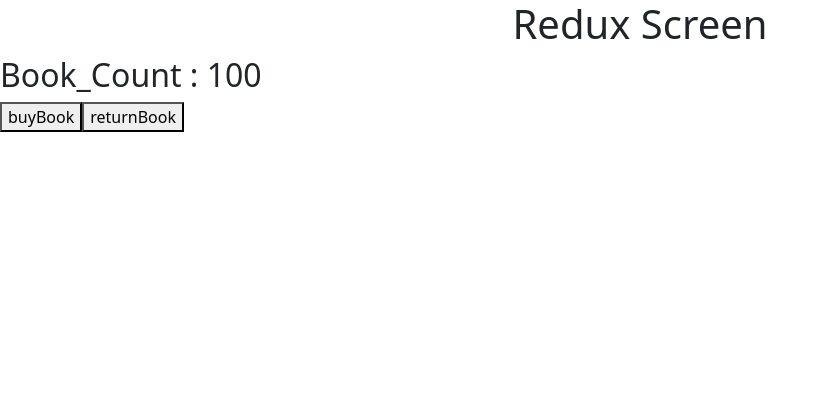
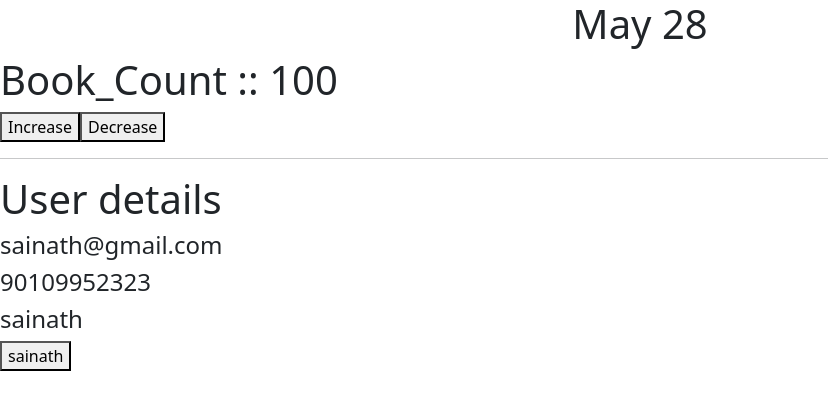
Before and after one commit to sainath-07/reactClasses, a React (Create React App) app: page / in a window 1280 px wide. Shown: the top 410 px of the page, without its empty margins (0-828 px from the left). Built offline with nearby package versions, Linux system fonts and the light colour scheme.

Commit message:
userdetails

```diff
--- a/src/App.js
+++ b/src/App.js
@@ -1,11 +1,12 @@
 
 import ReactLayer from "./ReduxCourse/May27/React/ReactLayer";
+import May28 from "./ReduxCourse/May28/React/May28";
 
 const Render=()=>{
    return(
     <>
 
-    <ReactLayer/>
+    <May28/>
 
     </>
    )
--- /dev/null
+++ b/src/ReduxCourse/May28/React/May28.jsx
@@ -0,0 +1,84 @@
+import { useDispatch, useSelector } from "react-redux";
+import { buyBookAction, returnBackBook } from "../../May27/Redux/action";
+import { handleruser } from "../Redux/actions";
+import { useState } from "react";
+
+const May28 = () => {
+
+    const [set,setvalue]=useState(true)
+  const {
+    books: { bookCount },
+    profile: {
+      profile: { email },
+    },
+    profile: {
+      profile: { name },
+    },
+    profile: {
+      profile: { value },
+    },
+    profile: {
+      profile: { mobileno },
+    },
+  } = useSelector((state) => state);
+
+  // console.log(result,"callselector")
+
+  const dispatchaction = useDispatch();
+
+  const IncreaseBookcount = () => {
+    dispatchaction(buyBookAction());
+  };
+  const DecreaseBookcount = () => {
+    dispatchaction(returnBackBook());
+  };
+
+  const changeuserdetails = () => {
+    dispatchaction(
+      handleruser({
+        name: "Veda",
+        email: "Veda@gmail.com",
+        mobileno: 2057896,
+        value:!value,
+
+
+      }),
+      setvalue(!set)
+    );
+  };
+
+  return (
+    <>
+      <h1 className="text-center">May 28</h1>
+      <h1> Book_Count :: {bookCount}</h1>
+      <button onClick={IncreaseBookcount}>Increase</button>
+      <button onClick={DecreaseBookcount}>Decrease</button>
+
+      <hr />
+      <h1>User details</h1>
+
+      {set==value ? (
+        <>
+          <h4>{email}</h4>
+          <h4>{mobileno}</h4>
+          <h4>{name}</h4>
+        </>
+      ) : (
+        <>
+         <h4>{email}</h4>
+          <h4>{mobileno}</h4>
+          <h4>{name}</h4>
+         </>
+      )}
+      {/* <h4>{email}</h4>
+        <h4>{mobileno}</h4>
+        <h4>{name}</h4> */}
+
+      <button onClick={changeuserdetails}>
+        {set ? <>sainath</> : <>veda</>}
+      </button>
+    </>
+  );
+};
+
+export default May28;
--- /dev/null
+++ b/src/ReduxCourse/May28/Redux/Combinereducer.jsx
@@ -0,0 +1,8 @@
+import { combineReducers } from "redux";
+import { profileReducer } from "./reducer";
+import { reducerFunction } from "../../May27/Redux/reducer";
+
+export const singleReducer=combineReducers({
+    books : reducerFunction,
+    profile : profileReducer,
+})
--- /dev/null
+++ b/src/ReduxCourse/May28/Redux/actions.jsx
@@ -0,0 +1,6 @@
+export const handleruser=(data)=>{
+     return {
+           type : "PROFILE_UPDATE",
+           payload :data
+     }
+}
--- /dev/null
+++ b/src/ReduxCourse/May28/Redux/reducer.jsx
@@ -0,0 +1,22 @@
+const initialState={
+    profile : {
+        name : "sainath",
+        email : "sainath@gmail.com",
+        mobileno : 90109952323,
+        value :true
+    }
+}
+
+export const profileReducer=(state=initialState,action)=>{
+
+      switch(action.type){
+        case "PROFILE_UPDATE" :
+            return {
+                ...initialState,profile : action.payload
+            }
+
+        default :
+          return state
+      }
+
+}
--- /dev/null
+++ b/src/ReduxCourse/May28/Redux/store.jsx
@@ -0,0 +1,5 @@
+import { legacy_createStore} from 'redux'
+import { singleReducer } from './Combinereducer'
+
+
+export const May28Store=legacy_createStore(singleReducer)
--- a/src/index.js
+++ b/src/index.js
@@ -10,13 +10,14 @@ import 'react-toastify/dist/ReactToastify.css';
 // Redux...
 import { Provider } from 'react-redux'
 import { reduxStore } from './ReduxCourse/May27/Redux/store.jsx';
+import { May28Store } from './ReduxCourse/May28/Redux/store.jsx';
 
 const root = ReactDOM.createRoot(document.getElementById('root'));
 root.render(
     <React.StrictMode>
 
 
-      <Provider store={reduxStore}>
+      <Provider store={May28Store}>
 
         <App />
       </Provider>
```
